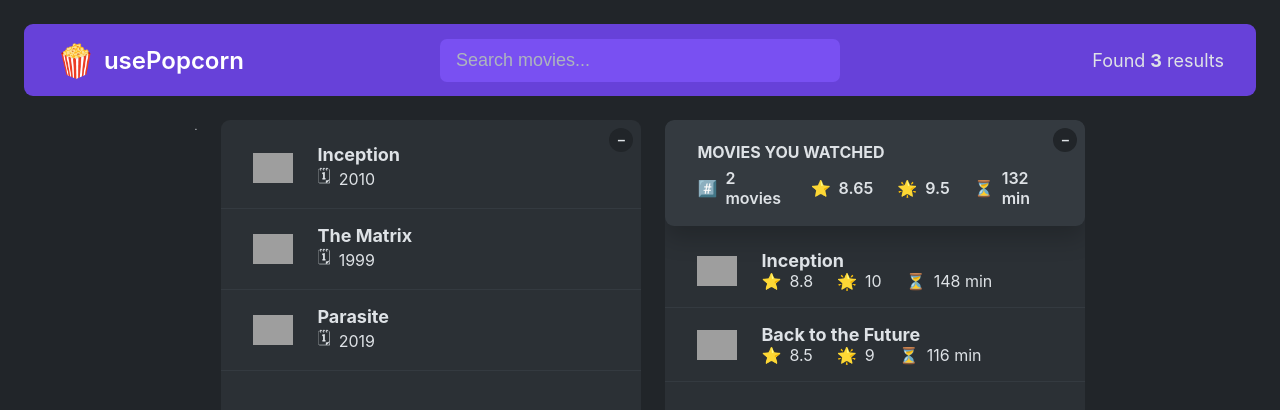
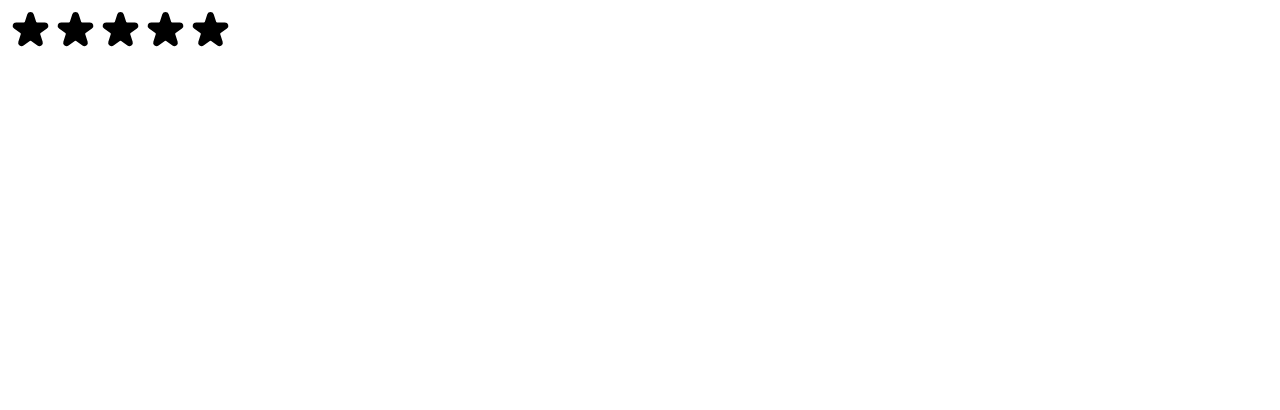
Before and after one commit to Heechem/usePopcorn, a React (Create React App) app: page / in a window 1280 px wide. Shown: the top 410 px of the page. Built offline with nearby package versions, Linux system fonts and the light colour scheme; grey boxes are pictures that could not be loaded.

Commit message:
Creating Star component

```diff
--- a/src/App.js
+++ b/src/App.js
@@ -61,7 +61,6 @@
         <NumResults movies={movies} />
       </NavBar>
       <Main>
-        .
         <Box>
           <MovieList movies={movies} />
         </Box>
--- /dev/null
+++ b/src/StarRating.jsx
@@ -0,0 +1,91 @@
+import React, { useState } from "react";
+
+const containerStyle = {
+  display: "flex",
+  alignItems: "center",
+  gap: "16px",
+};
+
+const starContainer = {
+  display: "flex",
+};
+
+const textStyle = {
+  lineHeight: "1",
+  margin: "0",
+};
+
+const StarRating = ({ maxRating = 5 }) => {
+  const [rating, setRating] = useState(0);
+
+  return (
+    <div style={containerStyle}>
+      <div style={starContainer}>
+        {Array.from({ length: maxRating }, (_, i) => (
+          <Star
+            key={i}
+            onRate={() => setRating(i + 1)}
+          />
+        ))}{" "}
+      </div>
+      <p style={textStyle}>{rating || ""}</p>
+    </div>
+  );
+};
+
+export default StarRating;
+
+const starStyle = {
+  width: "45px",
+  height: "45px",
+  display: "block",
+  cursor: "pointer",
+};
+
+const Star = ({ onRate }) => {
+  return (
+    <span
+      role="button"
+      style={starStyle}
+      onClick={onRate}
+    >
+      <svg
+        xmlns="http://www.w3.org/2000/svg"
+        viewBox="0 0 20 20"
+        fill="#000"
+        stroke="#000"
+      >
+        <path d="M9.049 2.927c.3-.921 1.603-.921 1.902 0l1.07 3.292a1 1 0 00.95.69h3.462c.969 0 1.371 1.24.588 1.81l-2.8 2.034a1 1 0 00-.364 1.118l1.07 3.292c.3.921-.755 1.688-1.54 1.118l-2.8-2.034a1 1 0 00-1.175 0l-2.8 2.034c-.784.57-1.838-.197-1.539-1.118l1.07-3.292a1 1 0 00-.364-1.118L2.98 8.72c-.783-.57-.38-1.81.588-1.81h3.461a1 1 0 00.951-.69l1.07-3.292z" />
+      </svg>
+    </span>
+  );
+};
+
+// FULL STAR
+
+// <svg
+//   xmlns="http://www.w3.org/2000/svg"
+//   viewBox="0 0 20 20"
+//   fill="#000"
+//   stroke="#000"
+// >
+//   <path
+//     d="M9.049 2.927c.3-.921 1.603-.921 1.902 0l1.07 3.292a1 1 0 00.95.69h3.462c.969 0 1.371 1.24.588 1.81l-2.8 2.034a1 1 0 00-.364 1.118l1.07 3.292c.3.921-.755 1.688-1.54 1.118l-2.8-2.034a1 1 0 00-1.175 0l-2.8 2.034c-.784.57-1.838-.197-1.539-1.118l1.07-3.292a1 1 0 00-.364-1.118L2.98 8.72c-.783-.57-.38-1.81.588-1.81h3.461a1 1 0 00.951-.69l1.07-3.292z"
+//   />
+// </svg>
+
+// EMPTY STAR
+
+// <svg
+//   xmlns="http://www.w3.org/2000/svg"
+//   fill="none"
+//   viewBox="0 0 24 24"
+//   stroke="#000"
+// >
+//   <path
+//     strokeLinecap="round"
+//     strokeLinejoin="round"
+//     strokeWidth="{2}"
+//     d="M11.049 2.927c.3-.921 1.603-.921 1.902 0l1.519 4.674a1 1 0 00.95.69h4.915c.969 0 1.371 1.24.588 1.81l-3.976 2.888a1 1 0 00-.363 1.118l1.518 4.674c.3.922-.755 1.688-1.538 1.118l-3.976-2.888a1 1 0 00-1.176 0l-3.976 2.888c-.783.57-1.838-.197-1.538-1.118l1.518-4.674a1 1 0 00-.363-1.118l-3.976-2.888c-.784-.57-.38-1.81.588-1.81h4.914a1 1 0 00.951-.69l1.519-4.674z"
+//   />
+// </svg>
--- a/src/index.js
+++ b/src/index.js
@@ -1,12 +1,13 @@
-import React from 'react';
-import ReactDOM from 'react-dom/client';
-import './index.css';
-import App from './App';
+import React from "react";
+import ReactDOM from "react-dom/client";
+// import './index.css';
+// import App from './App';
+import StarRating from "./StarRating";
 
-
-const root = ReactDOM.createRoot(document.getElementById('root'));
+const root = ReactDOM.createRoot(document.getElementById("root"));
 root.render(
   <React.StrictMode>
-    <App />
+    {/* <App /> */}
+    <StarRating maxRating={5} />
   </React.StrictMode>
 );
```
